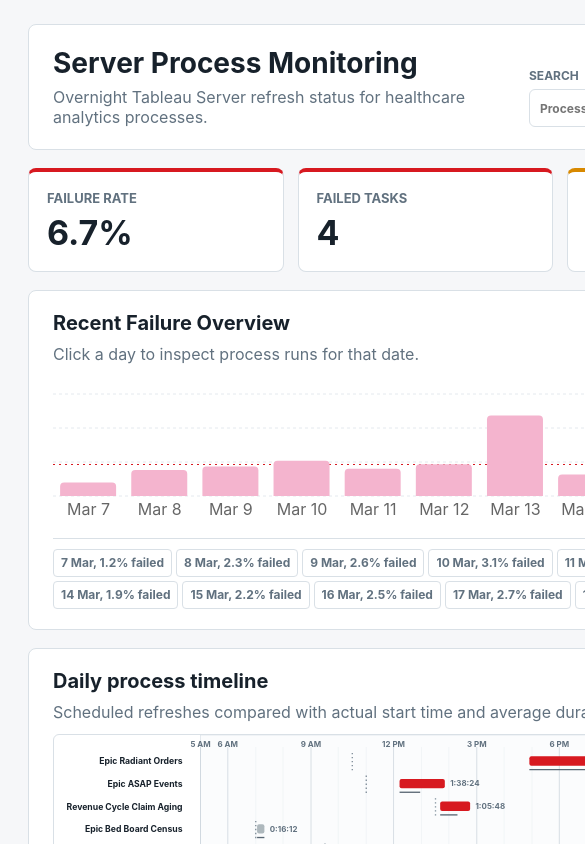
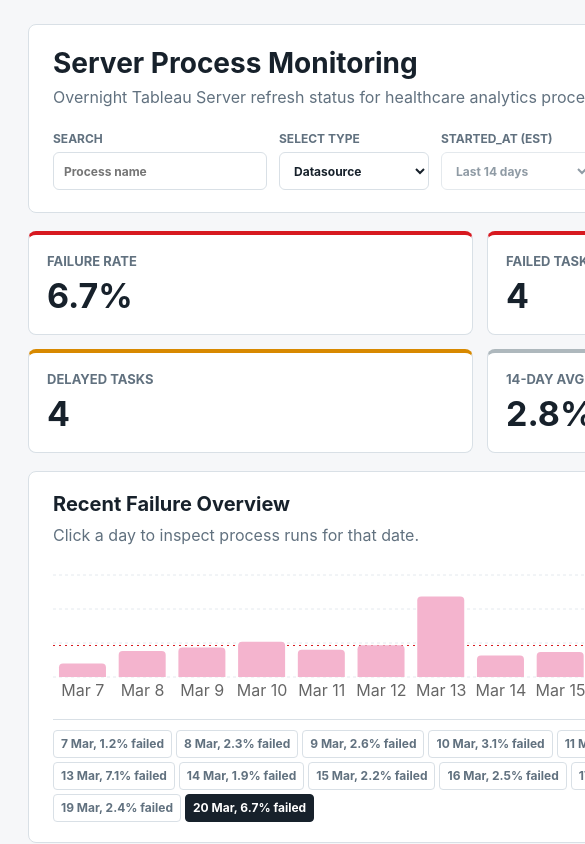
Before and after one commit to nguyenlamnghia/Data_Visualization_Server_Process_Monitoring, a React (Vite) app: page / in a window 390 px wide. Shown: the top 844 px of the page, 585 px wide, since content can reach past the window. Built offline with nearby package versions, Linux system fonts and the light colour scheme.

Commit message:
docs: add dashboard demo instructions

```diff
--- a/src/App.tsx
+++ b/src/App.tsx
@@ -14,6 +14,13 @@ import {
   getRunsForDate,
 } from './lib/dashboardMetrics';
 import type { ProcessFilter, ProcessRun } from './types';
+
+const selectedDateFormatter = new Intl.DateTimeFormat('en-US', {
+  timeZone: 'UTC',
+  weekday: 'long',
+  month: 'long',
+  day: 'numeric',
+});
 
 export default function App() {
   const [selectedDate, setSelectedDate] = useState(DEFAULT_DATE);
@@ -44,6 +51,10 @@ export default function App() {
     () => (selectedProcess ? getProcessHistory(processHistory, selectedProcess.processName) : []),
     [selectedProcess],
   );
+  const selectedSummary = dailySummaries.find((summary) => summary.date === selectedDate);
+  const selectedDateLabel = selectedSummary
+    ? selectedDateFormatter.format(new Date(`${selectedSummary.date}T00:00:00Z`))
+    : selectedDateFormatter.format(new Date(`${selectedDate}T00:00:00Z`));
 
   function handleSelectDate(date: string) {
     setSelectedDate(date);
@@ -67,6 +78,7 @@ export default function App() {
       />
       <ProcessTimeline
         runs={visibleRuns}
+        dateLabel={selectedDateLabel}
         selectedProcessId={selectedProcess?.id}
         onSelectProcess={setSelectedProcess}
         onViewTask={setTaskModalRun}
--- a/src/components/ProcessTimeline.tsx
+++ b/src/components/ProcessTimeline.tsx
@@ -1,4 +1,4 @@
-import { useMemo, useState } from 'react';
+import { useState } from 'react';
 import { formatDuration, widthForDuration, xForTime } from '../lib/time';
 import type { ProcessRun, TimelineScale } from '../types';
 import { EmptyState } from './EmptyState';
@@ -6,6 +6,7 @@ import { ProcessTooltip } from './ProcessTooltip';
 
 interface ProcessTimelineProps {
   runs: ProcessRun[];
+  dateLabel: string;
   selectedProcessId?: string;
   onSelectProcess: (run: ProcessRun) => void;
   onViewTask: (run: ProcessRun) => void;
@@ -17,13 +18,6 @@ const rowHeight = 34;
 const chartTop = 36;
 const chartRightPadding = 180;
 
-const dateFormatter = new Intl.DateTimeFormat('en-US', {
-  timeZone: 'UTC',
-  weekday: 'long',
-  month: 'long',
-  day: 'numeric',
-});
-
 function hourLabel(hour: number): string {
   const normalized = hour % 24;
   const suffix = normalized >= 12 ? 'PM' : 'AM';
@@ -33,6 +27,7 @@ function hourLabel(hour: number): string {
 
 export function ProcessTimeline({
   runs,
+  dateLabel,
   selectedProcessId,
   onSelectProcess,
   onViewTask,
@@ -43,10 +38,6 @@ export function ProcessTimeline({
   const activeTooltipRun = hoveredRun ?? selectedRun;
   const height = chartTop + runs.length * rowHeight + 44;
   const width = chartLeft + scale.width + chartRightPadding;
-  const showingLabel = useMemo(() => {
-    const date = runs[0]?.date ?? '2016-03-20';
-    return dateFormatter.format(new Date(`${date}T00:00:00Z`));
-  }, [runs]);
   const axisHours = Array.from(
     { length: scale.endHour - scale.startHour + 1 },
     (_, index) => scale.startHour + index,
@@ -75,13 +66,13 @@ export function ProcessTimeline({
           <h2>Daily process timeline</h2>
           <p>Scheduled refreshes compared with actual start time and average duration.</p>
         </div>
-        <span className="showing-banner">Showing: {showingLabel}</span>
+        <span className="showing-banner">Showing: {dateLabel}</span>
       </div>
       <div className="timeline-frame">
         <svg
           viewBox={`0 0 ${width} ${height}`}
           role="img"
-          aria-label={`Daily process timeline for ${showingLabel}`}
+          aria-label={`Daily process timeline for ${dateLabel}`}
         >
           <rect
             x={chartLeft}
--- a/src/styles.css
+++ b/src/styles.css
@@ -457,3 +457,32 @@ select {
   font-size: 12px;
   font-weight: 700;
 }
+
+@media (max-width: 1180px) {
+  body {
+    min-width: 960px;
+  }
+
+  .dashboard-header {
+    display: grid;
+  }
+
+  .dashboard-controls {
+    justify-content: start;
+  }
+
+  .kpi-strip {
+    grid-template-columns: repeat(2, minmax(0, 1fr));
+  }
+}
+
+@media print {
+  body {
+    min-width: 0;
+    background: #fff;
+  }
+
+  .app-shell {
+    padding: 16px;
+  }
+}
```
Also changed, not shown: 1 other file (tests, documents, lock files or other folders).
